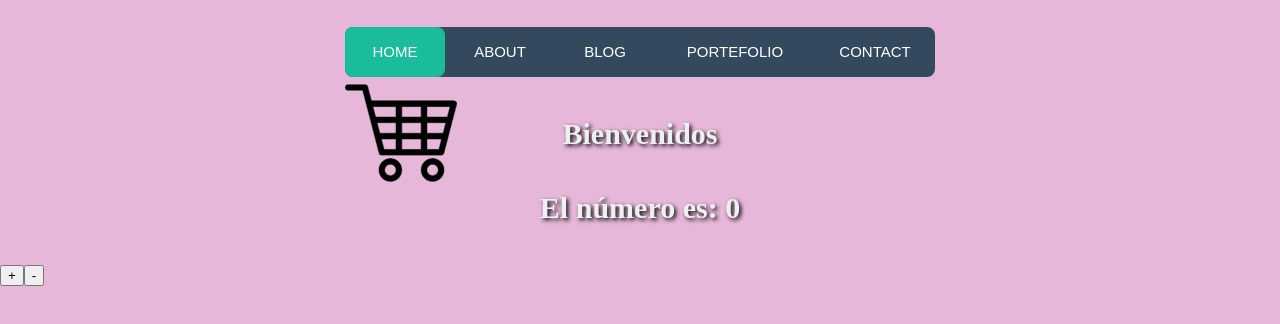
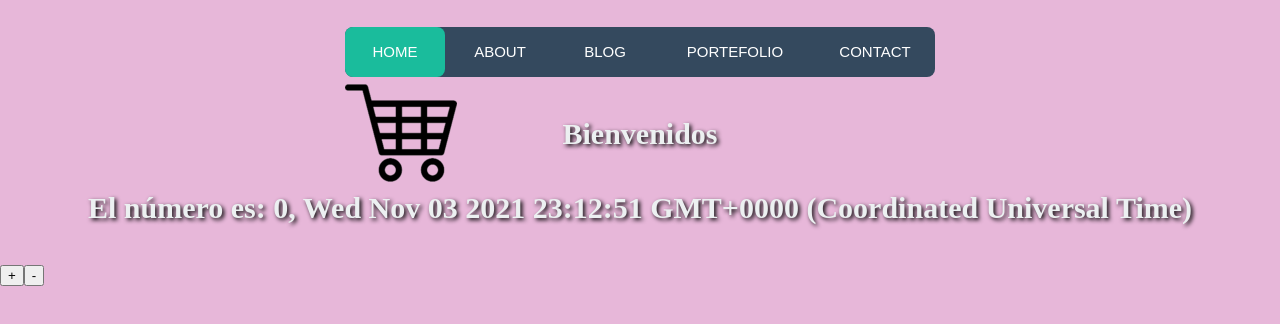
Before and after one commit to RomiLuna/tienda_online, a React (Create React App) app: page / in a window 1280 px wide. Shown: the top 324 px of the page. Built offline with nearby package versions, Linux system fonts and the light colour scheme.

Commit message:
actualización de desafío 5

```diff
--- a/src/App.jsx
+++ b/src/App.jsx
@@ -12,12 +12,14 @@ const incrementar = ()=>{
 const decrementar = ()=>{
     setContador(contador -1)
 }
+
+ let fecha = new Date()
     return(
         <Fragment>
         <Header/>
         <ItemListContainer  greeting="Bienvenidos"/>
 
-        <h1>{`El número es: ${contador}`}</h1>
+        <h1>{`El número es: ${contador}, ${fecha}` }</h1>
         <button onClick={incrementar}>+</button>
         <button onClick={decrementar}>-</button>
         {/*<Login/>
```
